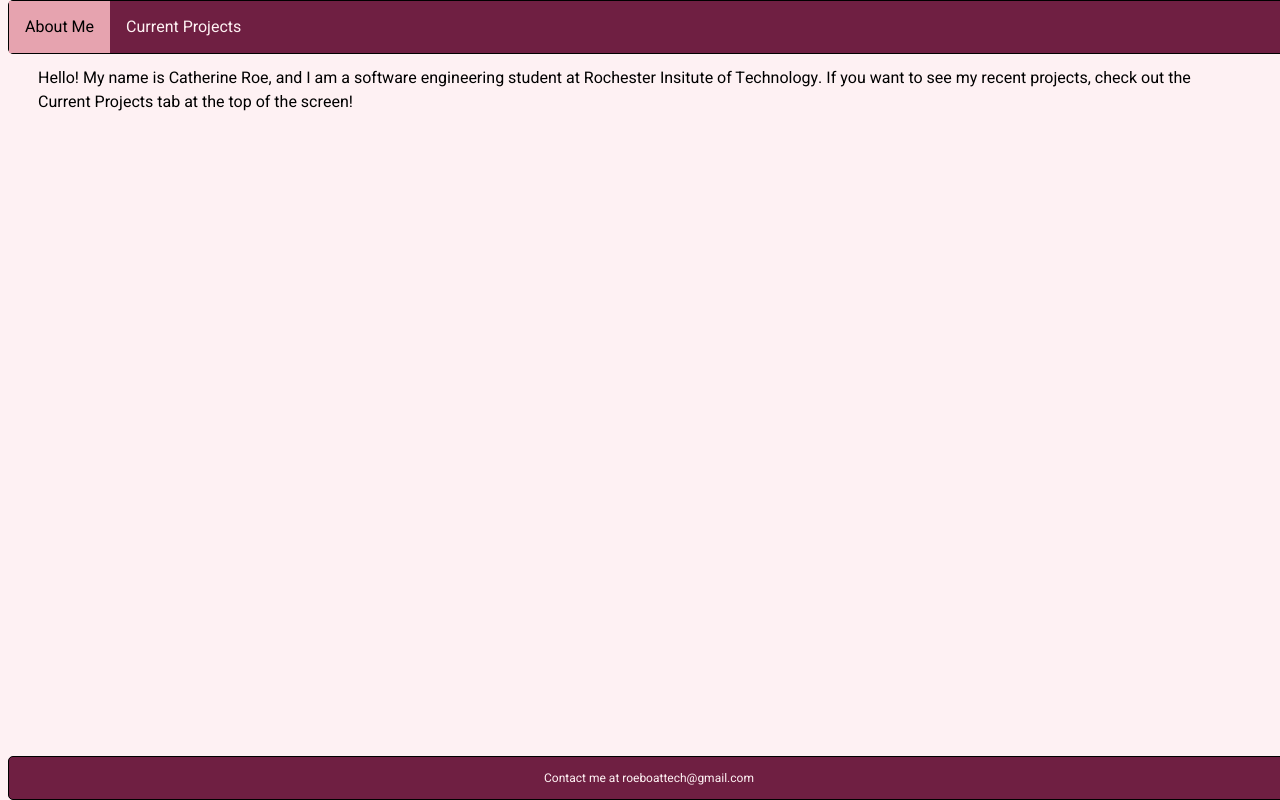
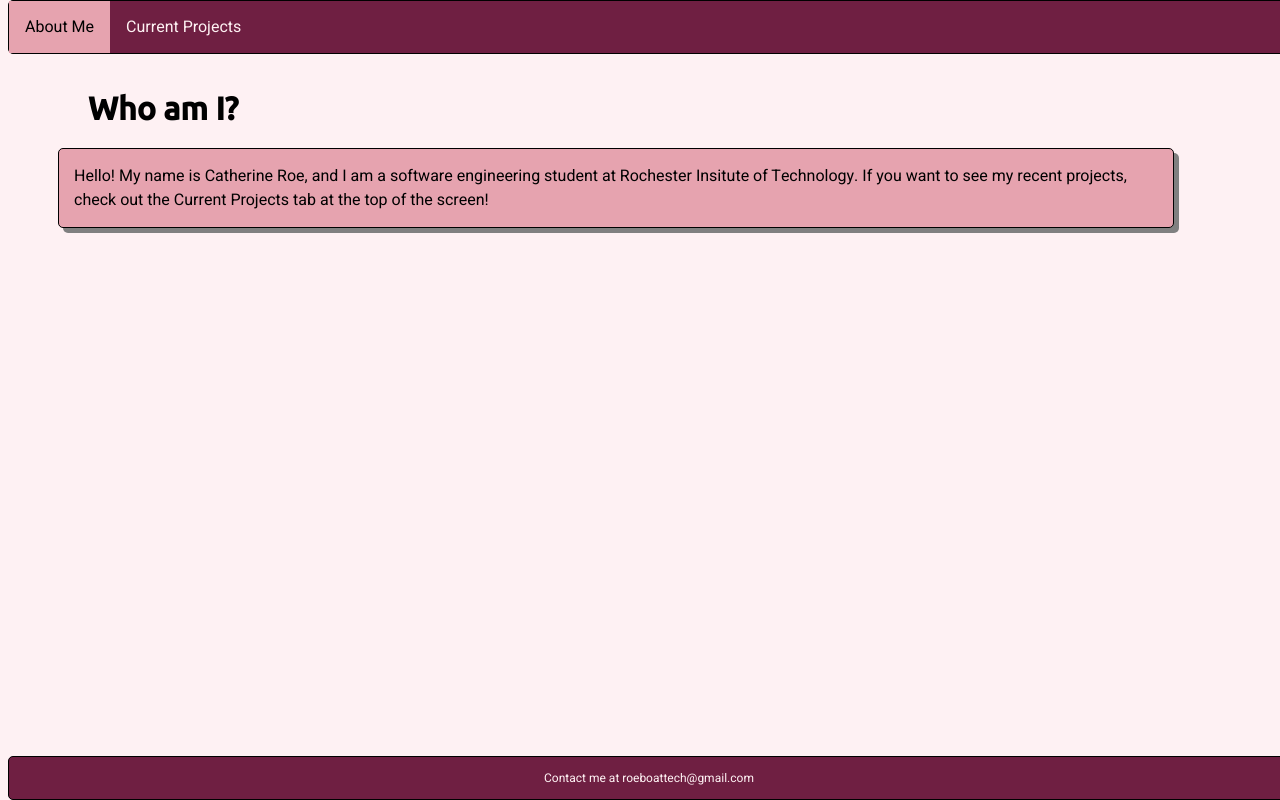
Before and after one commit to clr7695/roeboattech, a plain HTML site: page index.html in a window 1280 px wide. Drawn offline with Linux system fonts and the light colour scheme.

Commit message:
added more css for shadows and fixed headings, added book buddy link and my pantry project

```diff
--- a/home.css
+++ b/home.css
@@ -40,6 +40,10 @@ main a {
     color: #e6a3af;
     font-family: 'Heebo', sans-serif;
 }
+.oneproject a {
+    color: #6f1f42;
+    font-family: 'Heebo', sans-serif;
+}
 main {
     padding-left: 30px;
     padding-right: 30px;
@@ -72,9 +76,25 @@ footer p {
     padding: 15px;
     margin: 20px;
     width: 200px;
+    box-shadow: 5px 5px gray
 }
 .projects {
     display: flex;
     flex-flow: row wrap;
     justify-content: center;
 }
+h1 {
+    margin-top: 90px;
+    margin-left: 50px;
+}
+.intro {
+    background-color: #e6a3af;
+    border-radius: 5px;
+    border: 1px solid black;
+    height: fit-content;
+    font-family: 'Heebo', sans-serif;
+    padding: 15px;
+    margin: 20px;
+    width: 90%;
+    box-shadow: 5px 5px gray
+}
--- a/index.html
+++ b/index.html
@@ -16,7 +16,7 @@
         </header>
         <main>
             <h1>Who am I?</h1>
-            <p>Hello! My name is Catherine Roe, and I am a software engineering student at Rochester Insitute of Technology. If you want to see my
+            <p class="intro"> Hello! My name is Catherine Roe, and I am a software engineering student at Rochester Insitute of Technology. If you want to see my
                 recent projects, check out the Current Projects tab at the top of the screen!
             </p>
         </main>
```
Also changed, not shown: projects.html (+10 -0 lines).
